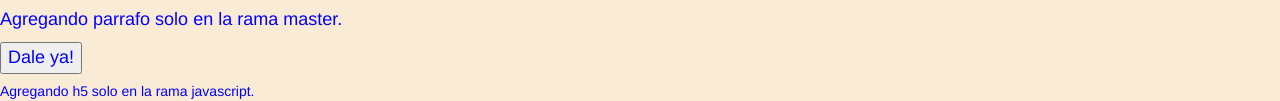
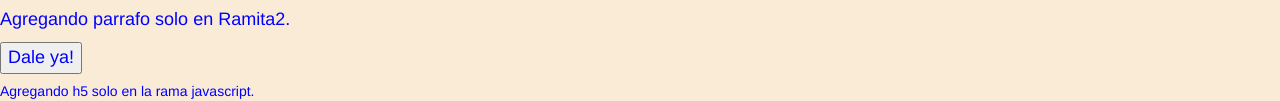
Before and after one commit to Mario-Plazas/Mascotas, a plain HTML site: page index.html in a window 1280 px wide. Shown: the part 497-598 px from the top of the page. Drawn offline with nearby package versions, Linux system fonts and the light colour scheme.

Commit message:
Cambio en Ramita2

```diff
--- a/index.html
+++ b/index.html
@@ -36,7 +36,7 @@
     <img src="./images/perritos.jpg" alt="perritos" title="Razas de perros" height="200px">
     <p>Lorem ipsum dolor sit amet consectetur adipisicing elit. Quo iste corporis, natus nesciunt porro laboriosam repellendus ex delectus consequatur dolorem aliquam dignissimos neque, sed nulla totam! Similique illo magni, enim rem suscipit officia, ut
         impedit dolores saepe ducimus commodi recusandae architecto a iure aspernatur debitis, quos qui? Sequi, modi ut?</p>
-    <p>Agregando parrafo solo en la rama master.</p>
+    <p>Agregando parrafo solo en Ramita2.</p>
 
 
     <input type="button" onclick="saludo()" value="Dale ya!">
```
